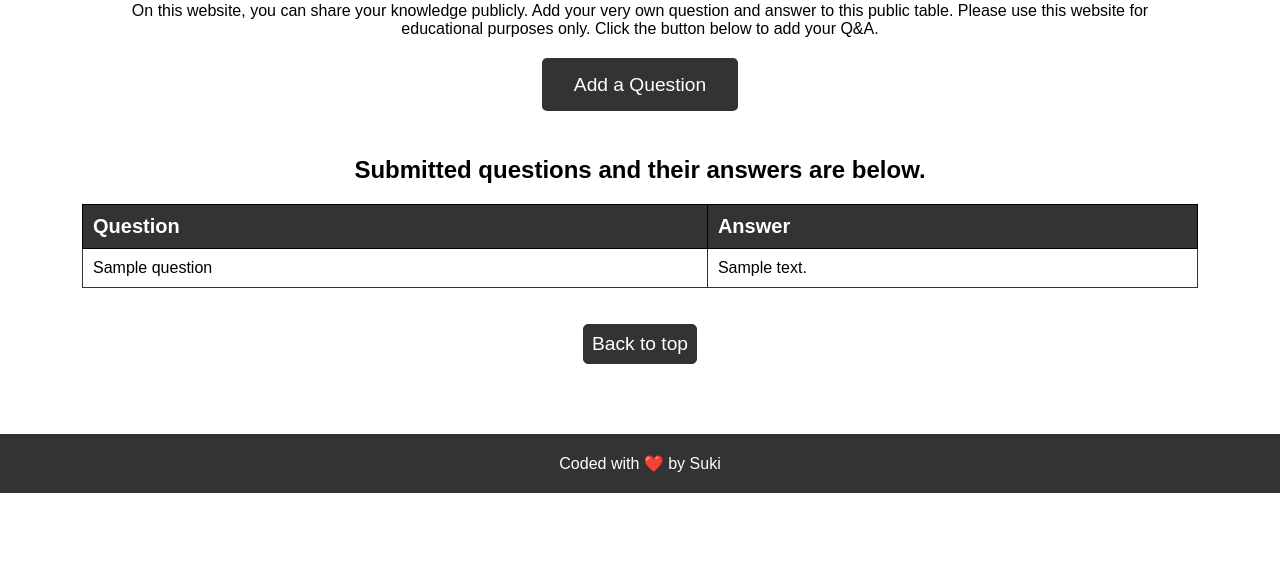
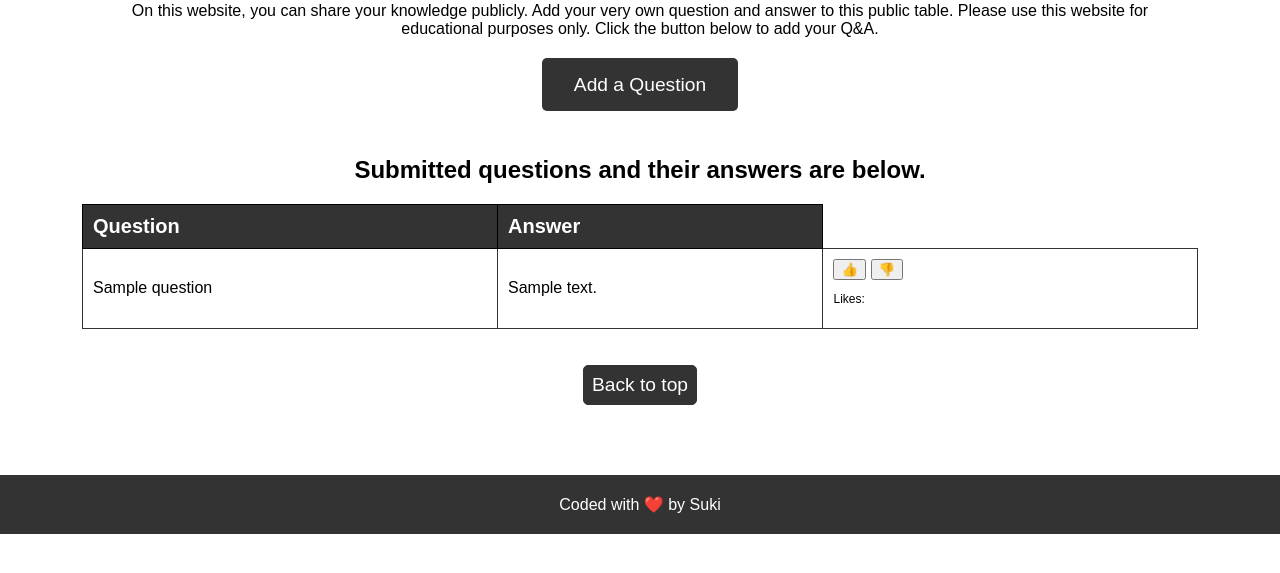
Before and after one commit to SukiPlayz/qna-web-app-python, a Flask app: page / in a window 1280 px wide. Shown: the part 191-764 px from the top of the page. Run offline with Flask 2, Linux system fonts and the light colour scheme; tables that the repository leaves empty hold one stand-in row (values such as "Sample post").

Commit message:
Update index.html

```diff
--- a/templates/index.html
+++ b/templates/index.html
@@ -75,7 +75,7 @@
       background-color: #444;
     }
 
-    button {
+    .btt {
       padding: 1rem 2rem;
       background-color: #333;
       color: white;
@@ -87,7 +87,7 @@
       text-decoration: none;
     }
 
-    button:hover {
+    .btt:hover {
       background-color: #444;
     }
   </style>
@@ -118,27 +118,34 @@
       </thead>
       <tbody>
         {% for question in questions %}
-        <tr>
-          <td>{{ question[1] }}</td>
-          <td>{{ question[2] }}</td>
-        </tr>
+       <tr>
+  <td>{{ question[1] }}</td>
+  <td>{{ question[2] }}</td>
+  <td>
+    <button id="thumbsUp_{{ loop.index }}">👍</button>
+    <button id="thumbsDown_{{ loop.index }}">👎</button>
+    <p style="display: inline-block; font-size: 12px;">Likes:</p>
+  </td>
+</tr>
         {% endfor %}
       </tbody>
     </table>
   </div>
 
+
+
   <p style="text-align: center">
-    <button type="button" style="
+    <button type="button" id="scroll" style="
           color: #ffffff;
           border: #333 solid 1px;
           padding: 0.5rem;
           border-radius: 5px;
-        ">
+        " class="btt">
       Back to top
     </button>
   </p>
   <script>
-    $("button").click(function () {
+    $("#scroll").click(function () {
       $("html,body").animate(
         {
           scrollTop: $(".second").offset().top,
```
